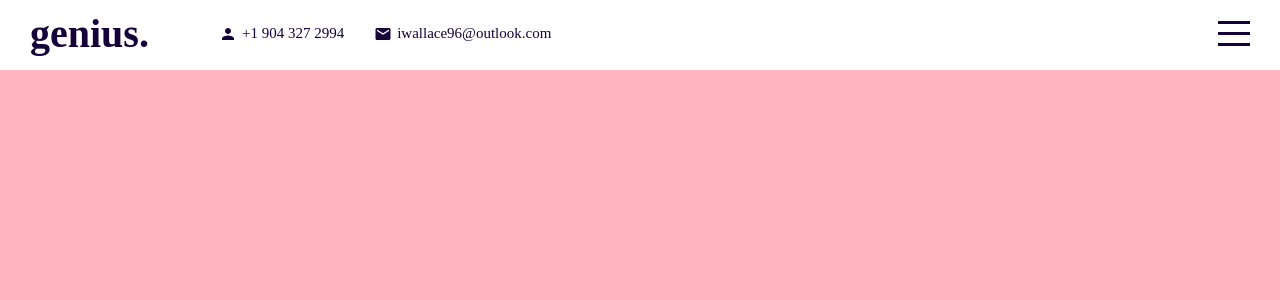
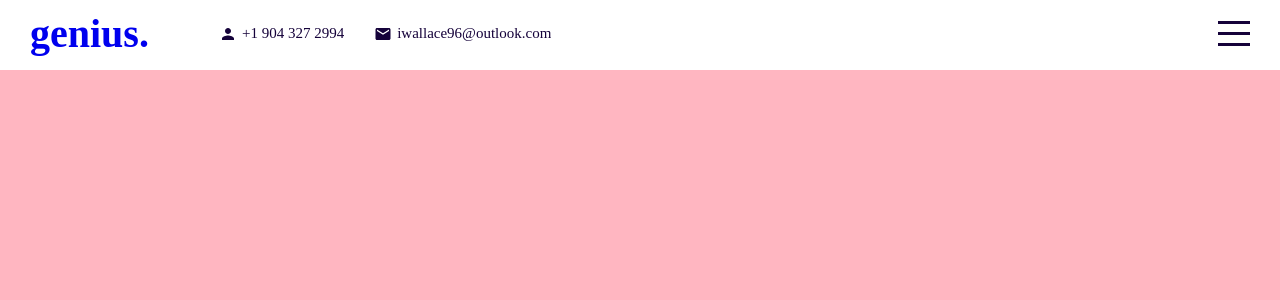
Before and after one commit to Valhalex/portfolio, a React (Create React App) app: page / in a window 1280 px wide. Shown: the top 300 px of the page. Built offline with nearby package versions, Linux system fonts and the light colour scheme.

Commit message:
logo fixed

```diff
--- a/src/components/topbar/Topbar.jsx
+++ b/src/components/topbar/Topbar.jsx
@@ -6,10 +6,7 @@ export default function Topbar({ menuOpen, setMenuOpen }) {
     <div className={"topbar " + (menuOpen && "active")}>
       <div className="wrapper">
         <div className="left">
-          <a href="#intro" className="logo">
-            genius.
-          </a>
-
+          <a href="#intro" className="logo">genius.</a>
           <div className="itemContainer">
             <Person className="icon" />
             <span>+1 904 327 2994</span>
--- a/src/components/topbar/topbar.scss
+++ b/src/components/topbar/topbar.scss
@@ -8,7 +8,7 @@
   position: fixed;
   top: 0;
   z-index: 3;
-  transition: all 1s ease;
+  transition: all 2s ease;
 
   .wrapper {
     padding: 10px 30px;
@@ -24,8 +24,9 @@
         font-size: 40px;
         font-weight: 700;
         text-decoration: none;
-        color: $mainColor;
+        // color: inherit;
         margin-right: 40px;
+        transition: all 2s ease;
       }
 
       .itemContainer {
@@ -72,9 +73,10 @@
   &.active {
     background-color: $mainColor;
     color: white;
+    .logo{
+      color:white;
+      transition: all 2s ease;
 
-   .important .logo{
-        color: white
     }
 
     .hamburger {
```
Also changed, not shown: src/App.jsx (+7 -6 lines).
